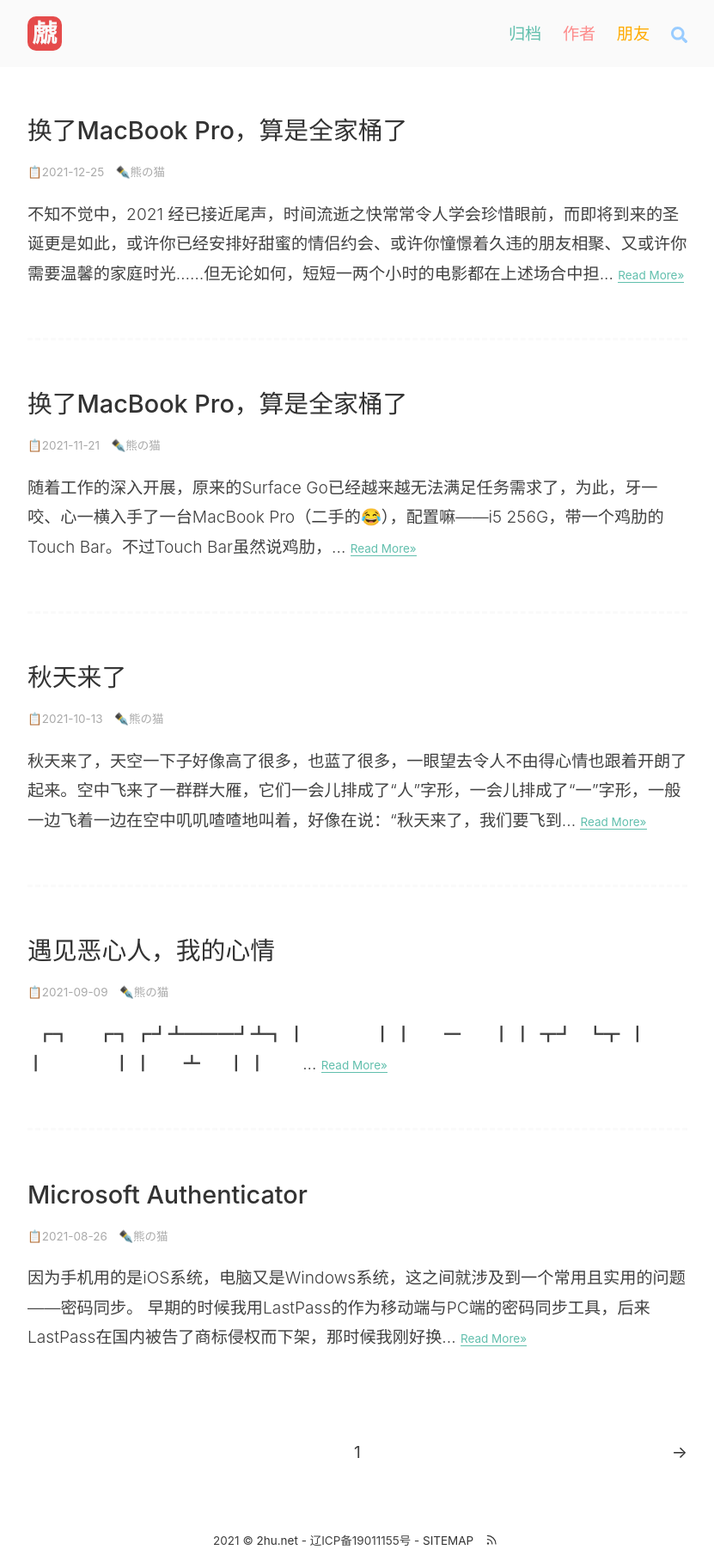
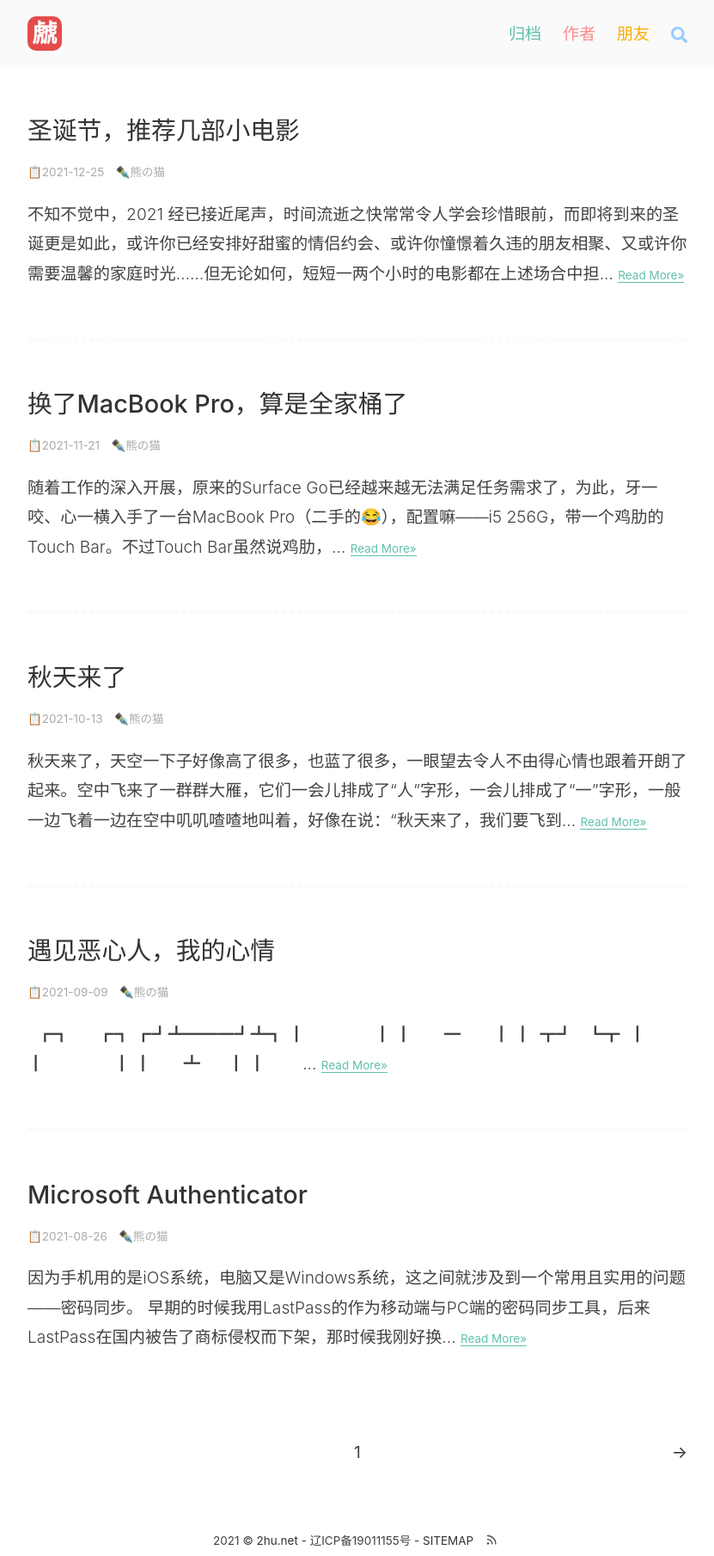
Before and after one commit to wx8/myblog, a Jekyll site: the page built from index.html, in a window 1280 px wide. Shown: the whole page at 86% size, without its empty margins (224-1055 px from the left). Built offline with Jekyll 4.4.1, drawn with Linux system fonts in a browser that asks for light colours; some web fonts are replaced; the list of posts is cut into pages by our own code.

Commit message:
Update 2021-12-25-marry-christmas-movie.md

```diff
--- a/_posts/2021-12-25-marry-christmas-movie.md
+++ b/_posts/2021-12-25-marry-christmas-movie.md
@@ -1,5 +1,5 @@
 ---
-title: 换了MacBook Pro，算是全家桶了
+title: 圣诞节，推荐几部小电影
 date: 2021-12-25 21:37:00 +08:00
 layout: post
 author: 熊的猫
```
